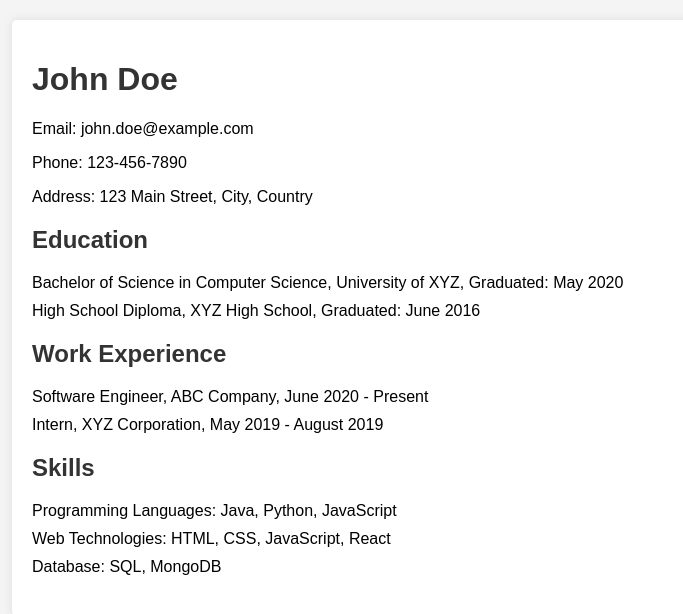
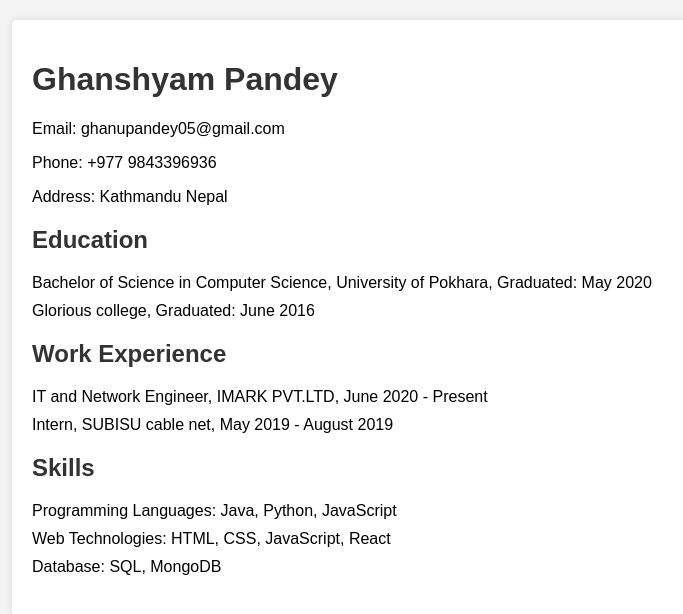
Before and after one commit to Ghanu8/ghanu8.github.io, a plain HTML site: page index.html in a window 1280 px wide. Shown: the whole page, without its empty margins (208-891 px from the left). Drawn offline with Linux system fonts and the light colour scheme.

Commit message:
this is my  resume demo

```diff
--- a/index.html
+++ b/index.html
@@ -37,25 +37,25 @@
 <body>
     <div class="container">
         <header>
-            <h1>John Doe</h1>
-            <p>Email: john.doe@example.com</p>
-            <p>Phone: 123-456-7890</p>
-            <p>Address: 123 Main Street, City, Country</p>
+            <h1>Ghanshyam Pandey</h1>
+            <p>Email: ghanupandey05@gmail.com</p>
+            <p>Phone: +977 9843396936</p>
+            <p>Address: Kathmandu Nepal</p>
         </header>
 
         <section class="section">
             <h2>Education</h2>
             <ul>
-                <li>Bachelor of Science in Computer Science, University of XYZ, Graduated: May 2020</li>
-                <li>High School Diploma, XYZ High School, Graduated: June 2016</li>
+                <li>Bachelor of Science in Computer Science, University of Pokhara, Graduated: May 2020</li>
+                <li>Glorious college, Graduated: June 2016</li>
             </ul>
         </section>
 
         <section class="section">
             <h2>Work Experience</h2>
             <ul>
-                <li>Software Engineer, ABC Company, June 2020 - Present</li>
-                <li>Intern, XYZ Corporation, May 2019 - August 2019</li>
+                <li>IT and Network Engineer, IMARK PVT.LTD, June 2020 - Present</li>
+                <li>Intern, SUBISU cable net, May 2019 - August 2019</li>
             </ul>
         </section>
 
```
